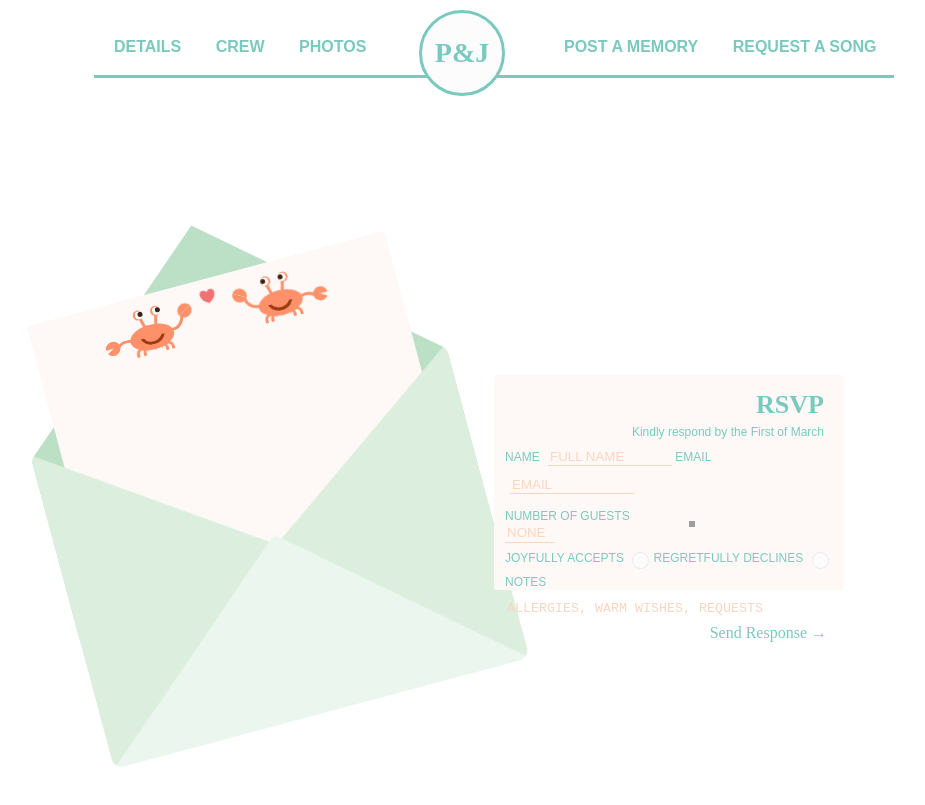
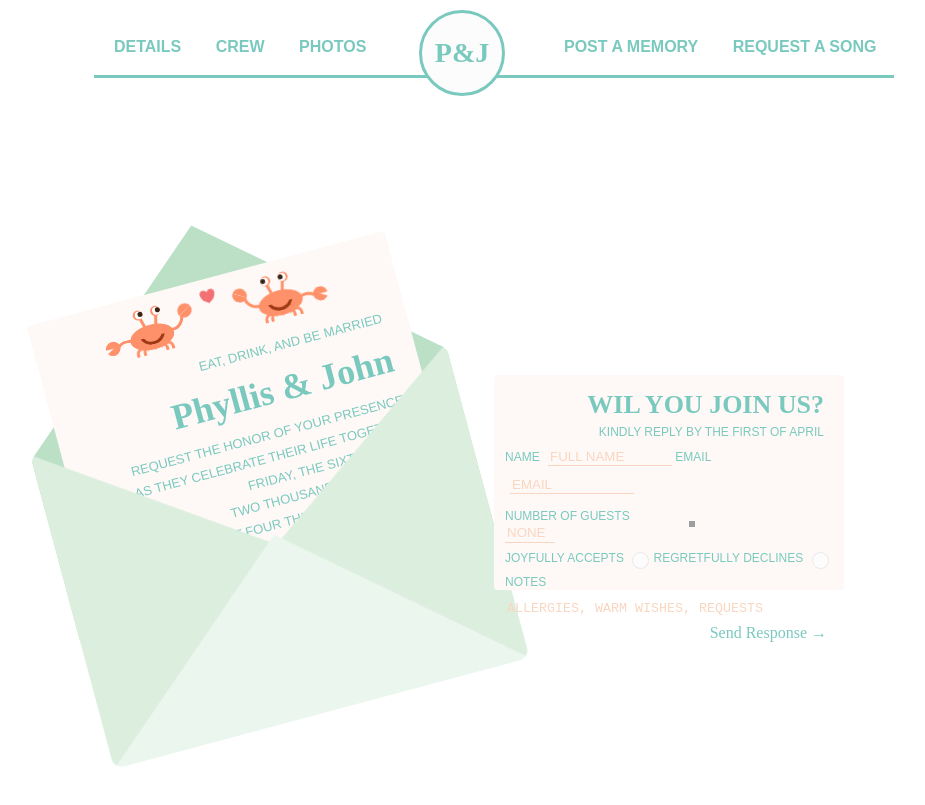
Before and after one commit to phyllisandjohn/phyllisandjohn.github.io, a Jekyll site: the page built from index.html, in a window 1280 px wide. Shown: the top 805 px of the page, without its empty margins (146-1071 px from the left). Built offline with Jekyll 4.4.1, drawn with Linux system fonts in a browser that asks for light colours; grey boxes are pictures that could not be loaded.

Commit message:
Update index.html

```diff
--- a/index.html
+++ b/index.html
@@ -80,6 +80,22 @@ layout: default
 					<div class="leg-3"></div>
 					<div class="leg-4"></div>
 				</div>
+
+				<div class="message">
+					<p>EAT, DRINK, AND BE MARRIED</p>
+					<h2>Phyllis & John</h2>
+					<p>REQUEST THE HONOR OF YOUR PRESENCE <br>
+					   AS THEY CELEBRATE THEIR LIFE TOGETHER <br>
+					   FRIDAY, THE SIXTH OF MAY <br>
+					   TWO THOUSAND AND SIXTEEN <br>
+					   AT FOUR THIRY IN THE EVENING <br>
+					</p>
+
+					<p>WINDOWS ON THE WATER <br>
+					   NINE THIRTY-ONE OCEAN AVENUE <br>
+					   SEABRIGHT, NJ <br>
+					</p>
+				</div>
 			</div>
 			<div class="side-left"></div>
 			<div class="side-right"></div>
@@ -87,8 +103,8 @@ layout: default
 		</div>
 
 		<div class="rsvp">
-			<h1>RSVP</h1>
-			<p>Kindly respond by the First of March</p>
+			<h1>WIL YOU JOIN US?</h1>
+			<p>KINDLY REPLY BY THE FIRST OF APRIL</p>
 			<form class="form" method="POST" action="http://formspree.io/phyllisandjohn.guestlist@gmail.com">
 				<fieldset>
 					<label for="name">Name</label>
```
